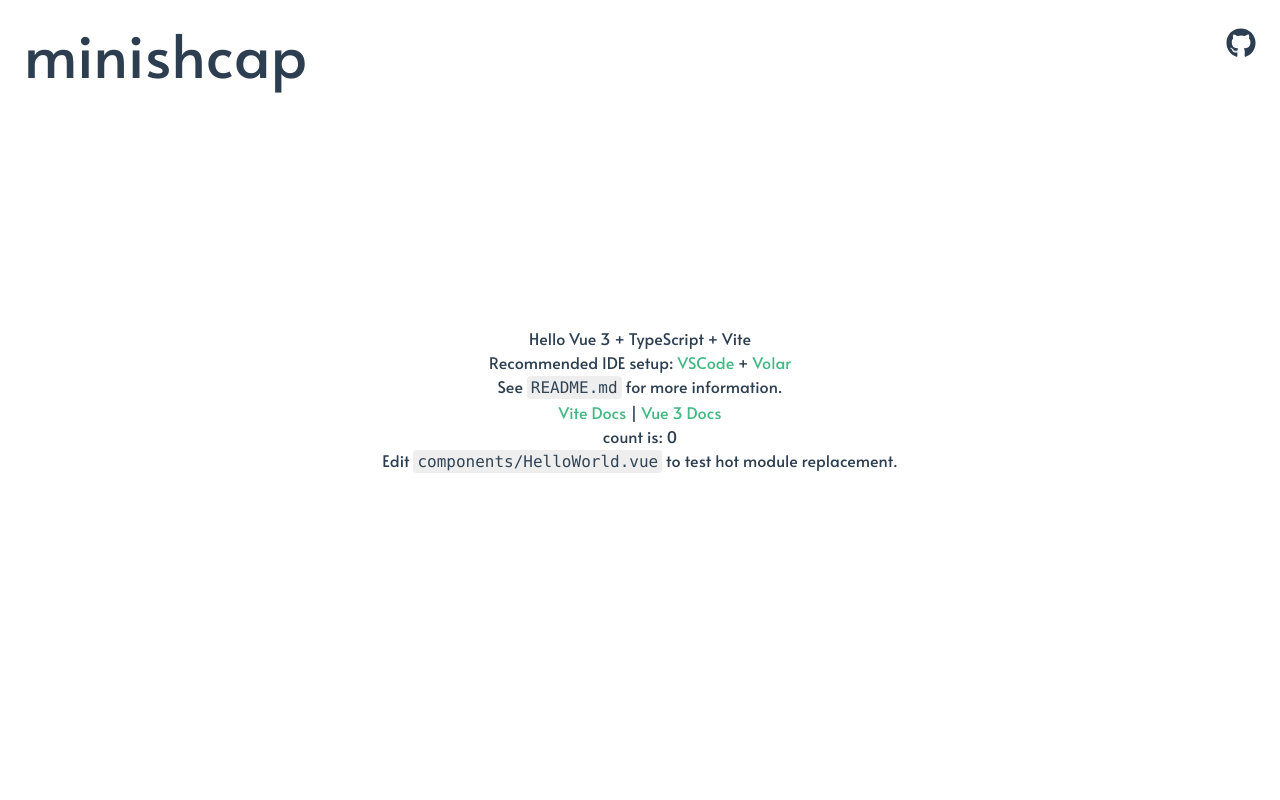
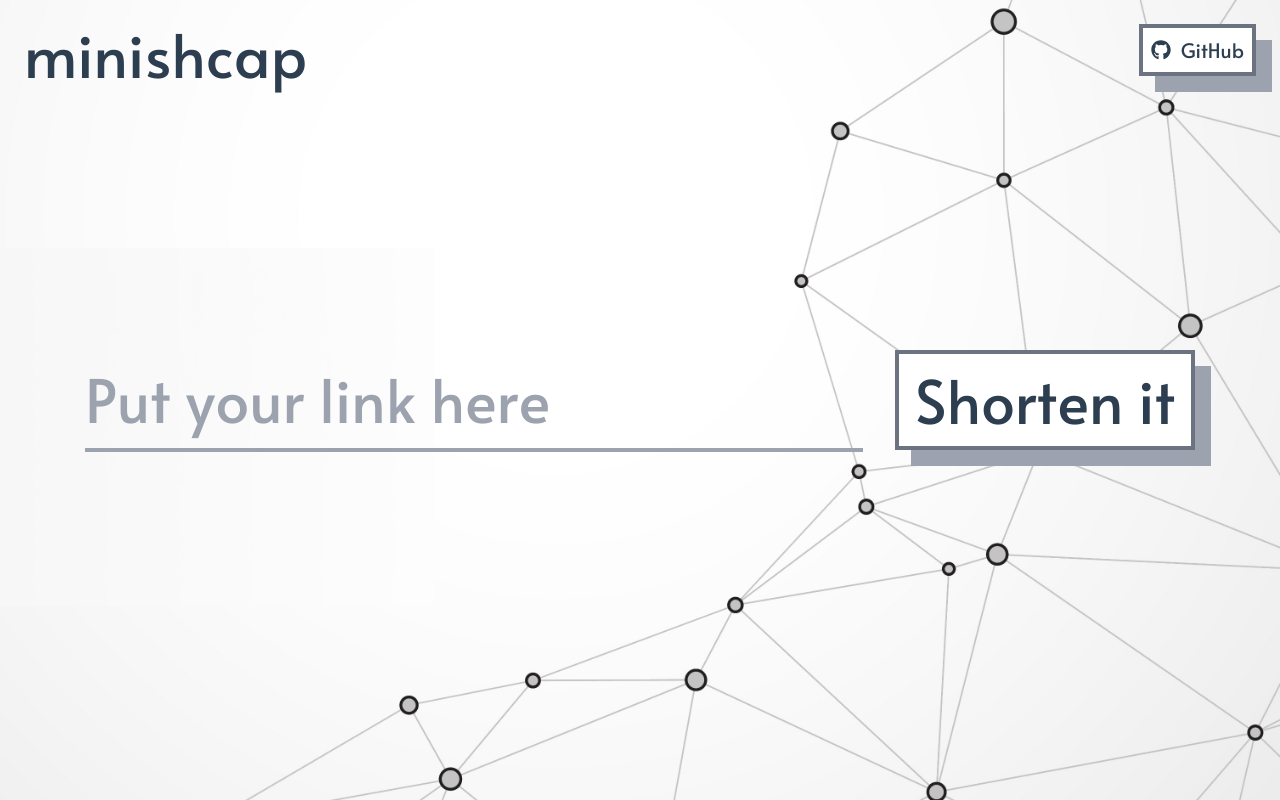
Before and after one commit to ecmadao/minishcap-demo, a Vue app: page / in a window 1280 px wide. Built offline with nearby package versions, Linux system fonts and the light colour scheme.

Commit message:
Add basic layout and components

```diff
--- a/src/App.vue
+++ b/src/App.vue
@@ -1,17 +1,14 @@
 <script setup lang="ts">
 // This starter template is using Vue 3 <script setup> SFCs
 // Check out https://v3.vuejs.org/api/sfc-script-setup.html#sfc-script-setup
-import HelloWorld from './components/HelloWorld.vue'
 import Header from './components/Header.vue'
+import Content from './components/Content.vue'
 </script>
 
 <template>
   <div class="relative w-full h-full flex justify-center items-center font-alata">
     <Header />
-    <!-- <img alt="Vue logo" src="./assets/logo.png" class="absolute top-0 left-0"/> -->
-    <div>
-      <HelloWorld msg="Hello Vue 3 + TypeScript + Vite"/>
-    </div>
+    <Content />
   </div>
 </template>
 
@@ -25,6 +22,13 @@ html, body, #app {
   height: 100%;
 }
 
+body {
+  background-image: url(./assets/images/bg.png);
+  background-position: center;
+  background-repeat: no-repeat;
+  background-size: cover;
+}
+
 #app {
   font-family: Avenir, Helvetica, Arial, sans-serif;
   -webkit-font-smoothing: antialiased;
--- /dev/null
+++ b/src/components/Button.vue
@@ -0,0 +1,26 @@
+<template>
+    <div class="relative flex justify-center items-center cursor-pointer">
+        <button class="border-4 border-gray-500 bg-white custom-button">
+            <slot></slot>
+        </button>
+        <div class="w-full h-full button-shadow"></div>
+    </div>
+</template>
+
+<style>
+    .button-shadow {
+        @apply bg-gray-400 -z-1 absolute transform translate-x-4 translate-y-4
+    }
+
+    .custom-button {
+        @apply transition-transform
+    }
+
+    .custom-button:hover {
+        transform: translate(0.5rem, 0.5rem);
+    }
+
+    .custom-button:active {
+        transform: translate(1rem, 1rem);
+    }
+</style>
--- a/src/components/Content.vue
+++ b/src/components/Content.vue
@@ -0,0 +1,14 @@
+<script setup lang="ts">
+import Button from './Button.vue'
+</script>
+
+<template>
+    <div class="border-b-4 border-gray-400 py-2 mr-8 text-6xl">
+        <input class="appearance-none bg-transparent border-none placeholder-gray-400 focus:placeholder-gray-300 focus:outline-none" type="url" placeholder="Put your link here">
+    </div>
+    <Button>
+        <div class="p-4 text-6xl">
+            Shorten it
+        </div>
+    </Button>
+</template>
--- a/src/components/Header.vue
+++ b/src/components/Header.vue
@@ -1,8 +1,18 @@
+<script setup lang="ts">
+import Button from './Button.vue'
+</script>
+
 <template>
     <div class="absolute w-full top-0 left-0 flex justify-between">
         <p class="text-6xl">minishcap</p>
-        <a href="https://github.com/ecmadao/minishcap-service" class="order-last text-3xl">
-            <font-awesome-icon :icon="['fab', 'github']" />
-        </a>
+        <div>
+            <Button>
+                <a href="https://github.com/ecmadao/minishcap-service" class="text-xl inline-flex p-2 justify-center items-center">
+                    <font-awesome-icon :icon="['fab', 'github']" />
+                    &nbsp;
+                    GitHub
+                </a>
+            </Button>
+        </div>
     </div>
 </template>
--- a/tailwind.config.js
+++ b/tailwind.config.js
@@ -2,7 +2,11 @@ module.exports = {
   purge: [],
   darkMode: false, // or 'media' or 'class'
   theme: {
-    extend: {},
+    extend: {
+      zIndex: {
+        '-1': '-1',
+       },
+    },
     fontFamily: {
       alata: ['Alata', 'ui-monospace', 'SFMono-Regular']
     }
```
Also changed, not shown: src/assets/images/bg.png (added), src/assets/logo.png (deleted).
